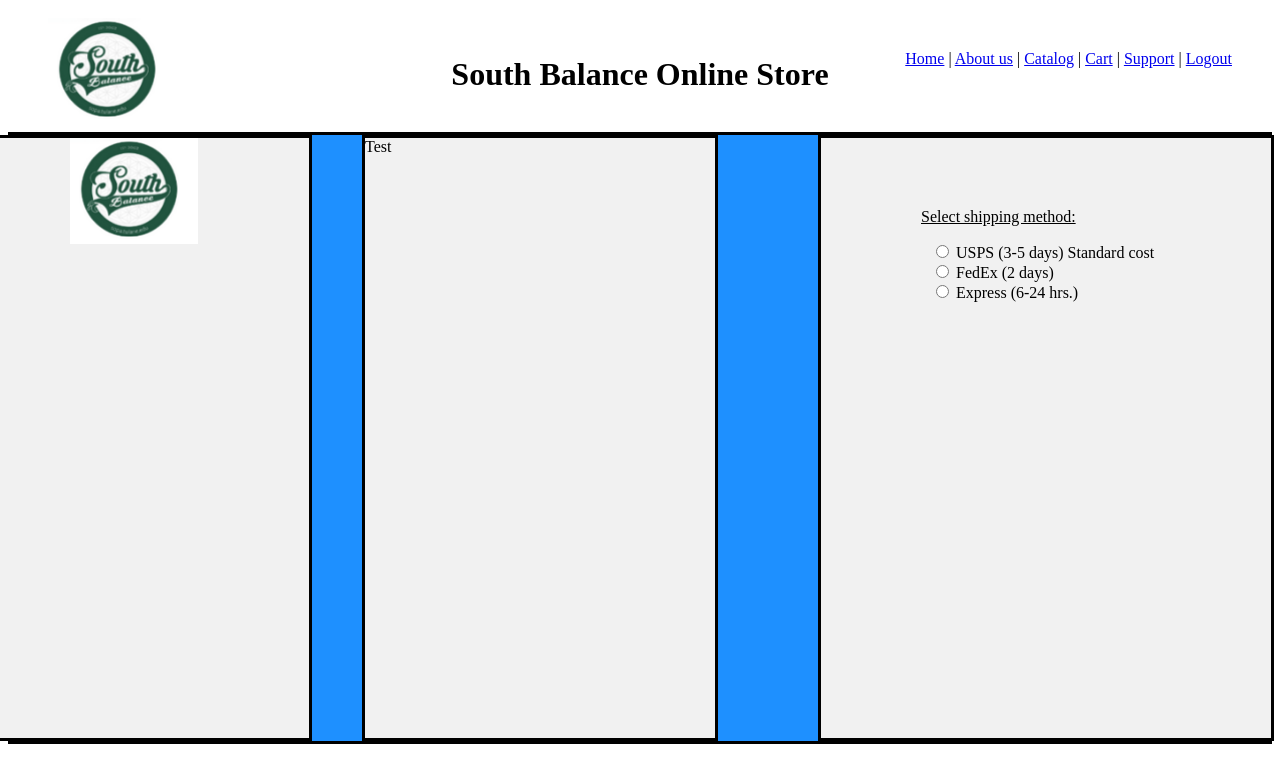
After one commit to indigo77072/AppDevSouthBalanceSite, a PHP site: page /cart.php in a window 1280 px wide. The commit adds this page. Shown: the top 783 px of the page. Run offline with PHP 8.4, Linux system fonts and the light colour scheme.

Commit message:
Update cart.php and cart_styles.css

```diff
--- /dev/null
+++ b/cart.php
@@ -0,0 +1,64 @@
+<!--
+    SB Cart page
+    Author: Will
+    Filename: cart.php
+-->
+
+<!DOCTYPE html>
+<html>
+    <head>
+        <meta charset="UTF-8"></meta>
+        <link rel="stylesheet" href="header_styles.css">
+        <link rel="stylesheet" href="cart_styles.css">
+        <!-- <link rel="stylesheet" href="logout_styles.css"> -->
+        <title>South Balance - Shopping Cart</title>
+    </head>
+    <body>
+
+        <?php include 'header.php'; ?>
+
+        <div class="flex-container">
+
+        <div id="leftColumn">
+            <img src="graphics/sb_logo.png">
+        </div>
+        <div id="centerColumn">Test</div>
+        <div id="rightColumn">
+        <form id="shippingConfig" action="/place_order_page.php">
+            <p id="shippingConfigTitle">Select shipping method:
+            </p><div id="shippingConfig">
+
+            <input type="radio" id="usps" name="shipping_choice" value="USPS (3-5 days) Standard cost">
+                <label for="usps">USPS (3-5 days) Standard cost</label><br>
+
+                <input type="radio" id="fedex" name="shipping_choice" value="FedEx (2 days)">
+                <label for="fedex">FedEx (2 days)</label><br>
+
+                <input type="radio" id="express" name="shipping_choice" value="Express (6-24 hrs.)">
+                <label for="express">Express (6-24 hrs.)</label></div>
+            </form>
+            </div>
+        </div>
+        </div>
+<!--
+        <div id="bodyContainer">
+        <div id="leftColumn">
+        <img src="graphics/sb_logo.png" id="productImg" alt="Product Image">
+        </div>
+        <div id="centerColumn">
+            <div id="cartItemInfo">
+            test
+            </div>
+
+
+
+</div>
+<div id="rightColumn">
+<p>test </p>
+</div>
+</div> -->
+
+
+</body>
+
+</html>
--- /dev/null
+++ b/cart_styles.css
@@ -0,0 +1,109 @@
+@charset "utf-8";
+
+/*
+    CSS Styles for cart.php
+    Author: Will
+    Filename: cart_styles.css
+*/
+
+.flex-container {
+    display: flex;
+    /* flex-direction: row-reverse; */
+    background-color: DodgerBlue;
+    border: 3px solid black;
+    justify-content: center;
+  }
+
+  .flex-container > div {
+    background-color: #f1f1f1;
+    /* width: 300px; */
+    height: 600px;
+    /* margin: 10px;
+    text-align: center;
+    line-height: 75px;
+    font-size: 30px; */
+    border: 3px solid black;
+
+  }
+
+  .flex-container > div#leftColumn {
+    min-width: 350px;
+    margin-right: 50px;
+    text-align: center;
+  }
+  .flex-container > div#centerColumn {
+    min-width: 350px;
+    margin-right: 100px;
+
+
+  }
+
+  .flex-container > div#rightColumn {
+    min-width: 450px;
+    margin-right: 50px;
+  }
+
+  p#shippingConfigTitle {
+    /* text-align: center; */
+    /* border: 2px solid black; */
+    display: inline-block;
+    /* padding: 5px 10px; */
+    margin-top: 70px;
+    margin-left: 100px;
+    text-decoration: underline;
+
+  }
+
+  div#shippingConfig {
+    margin-left: 110px;
+    /* border: 2px solid black; */
+  }
+
+
+
+/*
+body {
+    width: 100%;
+}
+
+div#bodyContainer {
+    white-space: nowrap;
+    overflow-x: visible;
+    width: 1100px;
+    position: absolute;
+    margin: auto 15% auto 65%;
+
+    right: 10%;
+    left: 10%;
+
+    top: auto;
+    right: 50px;
+    bottom: auto;
+    left: 200px;
+}
+
+div#leftColumn {
+    display: inline-block;
+    background-color: lime;
+    width: 30%;
+
+
+}
+
+div#centerColumn {
+    display: inline-block;
+    background-color: red;
+    width: 30%;
+}
+
+div#rightColumn {
+    display: inline-block;
+    background-color: aqua;
+    width: 40%;
+}
+
+div#cartItemInfo {
+    width: 100px;
+    height: 300px;
+    border: 3px solid black;
+} */
--- a/item_information.php
+++ b/item_information.php
@@ -30,7 +30,7 @@
             </div></div><div id="lowerSection"><div id="lowerLeftSection">
 
                 <!-- select military branch & radio options TODO: include none option -->
-            <form action="/place_order_page.php">
+            <form action="/add_to_cart_page.php">
                 <div id="customization">
                     Select Military Branch<br>
 
--- a/logout.php
+++ b/logout.php
@@ -14,9 +14,9 @@
         Will's guess: a logout script (PHP) will run when this webpage is loaded.
 
     </head>
-    <body>
+    <body> -->
 
-        <?php/* include 'header.php';
+        <!-- <php/* include 'header.php';
         // logout code adapted from:
         // https://www.oreilly.com/library/view/learning-php-mysql/9781449337452/ch21s14.html#:~:text=php%2C%20the%20logout%20page%20that,the%20top%20of%20the%20screen.
             if (isset($_SESSION['user']))
```
